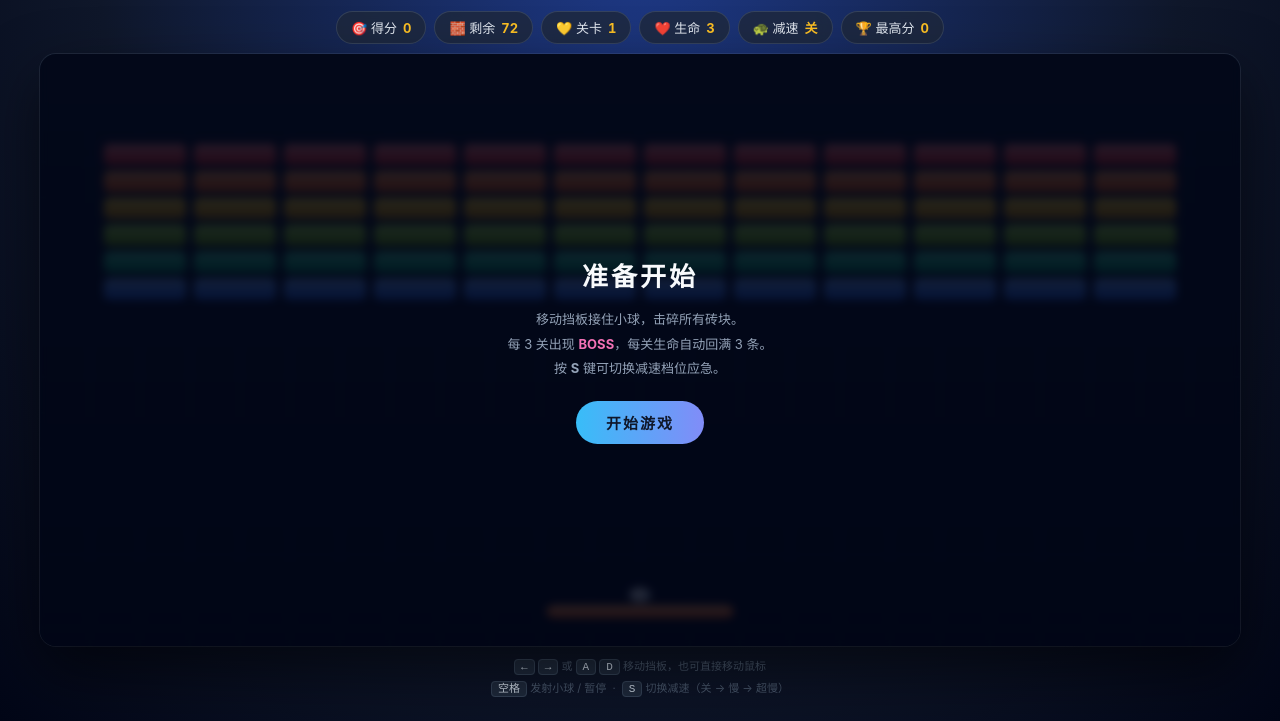
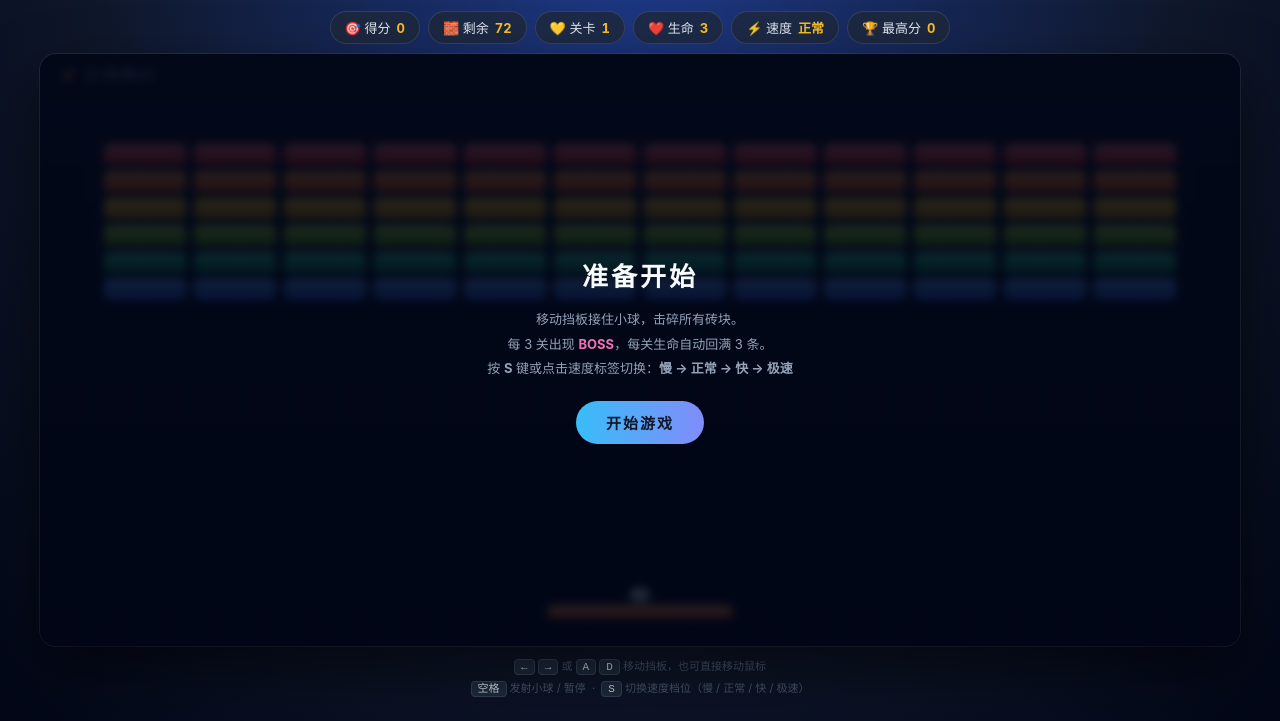
Before and after one commit to Yuu-uul/brick-game, a plain HTML site: page index.html in a window 1280 px wide. Shown: the part 79-800 px from the top of the page. Drawn offline with Linux system fonts and the light colour scheme.

```diff
--- a/index.html
+++ b/index.html
@@ -48,11 +48,14 @@
     gap: 6px;
     backdrop-filter: blur(8px);
     transition: all .25s;
+    cursor: pointer;
+    user-select: none;
   }
 
   .pill b { color: #fbbf24; font-variant-numeric: tabular-nums; }
   .pill.record { border-color: #f59e0b; box-shadow: 0 0 14px rgba(245,158,11,.45); }
   .pill.slow-on { border-color: #a3e635; color: #a3e635; }
+  .pill.fast-on { border-color: #f87171; color: #f87171; box-shadow: 0 0 14px rgba(248,113,113,.4); }
 
   .stage {
     position: relative;
@@ -124,7 +127,7 @@
   <div class="pill">🧱 剩余 <b id="left">0</b></div>
   <div class="pill">💛 关卡 <b id="level">1</b></div>
   <div class="pill">❤️ 生命 <b id="lives">3</b></div>
-  <div class="pill" id="slowPill">🐢 减速 <b id="slowState">关</b></div>
+  <div class="pill" id="speedPill">⚡ 速度 <b id="speedState">正常</b></div>
   <div class="pill" id="bestPill">🏆 最高分 <b id="best">0</b></div>
 </div>
 
@@ -133,14 +136,14 @@
 
   <div class="overlay" id="overlay">
     <h2 id="ovTitle">准备开始</h2>
-    <p id="ovText">移动挡板接住小球，击碎所有砖块。<br>每 3 关出现 <b style="color:#f472b6">BOSS</b>，每关生命自动回满 3 条。<br>按 <b>S</b> 键可切换减速档位应急。</p>
+    <p id="ovText">移动挡板接住小球，击碎所有砖块。<br>每 3 关出现 <b style="color:#f472b6">BOSS</b>，每关生命自动回满 3 条。<br>按 <b>S</b> 键或点击速度标签切换：<b>慢 → 正常 → 快 → 极速</b></p>
     <button class="btn" id="ovBtn">开始游戏</button>
   </div>
 </div>
 
 <footer>
   <kbd>←</kbd> <kbd>→</kbd> 或 <kbd>A</kbd> <kbd>D</kbd> 移动挡板，也可直接移动鼠标<br>
-  <kbd>空格</kbd> 发射小球 / 暂停 &nbsp;·&nbsp; <kbd>S</kbd> 切换减速（关 → 慢 → 超慢）
+  <kbd>空格</kbd> 发射小球 / 暂停 &nbsp;·&nbsp; <kbd>S</kbd> 切换速度档位（慢 / 正常 / 快 / 极速）
 </footer>
 
 <script>
@@ -164,10 +167,10 @@
     ballR: 9,
     paddleW: 150,
     paddleH: 15,
-    baseSpeed: 3.2,
-    maxSpeed: 6.5,
-    speedUp: 0.06,
-    paddleSpeed: 12,
+    baseSpeed: 6.0,
+    maxSpeed: 13,
+    speedUp: 0.12,
+    paddleSpeed: 20,
     lives: 3
   };
 
@@ -176,13 +179,13 @@
     h: 62,
     y: 100,
     hpPerLevel: 30,
-    moveSpeed: 2.2,
-    fireInterval: 95,
-    bulletSpeed: 3.6,
+    moveSpeed: 4.2,
+    fireInterval: 55,
+    bulletSpeed: 6.5,
     phases: [
       { at: 0.66, speed: 1.0, fire: 1.0 },
-      { at: 0.33, speed: 1.5, fire: 0.7 },
-      { at: 0,    speed: 2.1, fire: 0.45 }
+      { at: 0.33, speed: 1.6, fire: 0.7 },
+      { at: 0,    speed: 2.3, fire: 0.45 }
     ]
   };
 
@@ -206,10 +209,10 @@
   let shake = 0, bossShake = 0;
   let bossDefeated = false;
 
-  // 减速档位
-  const SPEED_LEVELS = [1, 0.75, 0.55];
-  const SPEED_NAMES = ['关', '慢', '超慢'];
-  let speedIdx = 0;
+  // 速度档位：慢 / 正常 / 快 / 极速
+  const SPEED_LEVELS = [0.7, 1, 1.45, 1.9];
+  const SPEED_NAMES  = ['慢', '正常', '快', '极速'];
+  let speedIdx = 1;   // 默认「正常」
 
   best = +(localStorage.getItem('bb_best') || 0);
   document.getElementById('best').textContent = best;
@@ -252,7 +255,7 @@
   }
 
   function spawnBall() {
-    const speed = Math.min(CFG.baseSpeed + (level - 1) * 0.25, CFG.maxSpeed);
+    const speed = Math.min(CFG.baseSpeed + (level - 1) * 0.5, CFG.maxSpeed);
     balls = [{
       x: paddle.x + paddle.w / 2,
       y: paddle.y - CFG.ballR - 2,
@@ -285,15 +288,21 @@
     powerups = [];
   }
 
+  // ---------- 速度切换 ----------
+  function cycleSpeed() {
+    speedIdx = (speedIdx + 1) % SPEED_LEVELS.length;
+    const name = SPEED_NAMES[speedIdx];
+    document.getElementById('speedState').textContent = name;
+    const pill = document.getElementById('speedPill');
+    pill.classList.toggle('slow-on', speedIdx === 0);
+    pill.classList.toggle('fast-on', speedIdx >= 2);
+  }
+
   // ---------- 输入 ----------
   addEventListener('keydown', e => {
     keys[e.code] = true;
 
-    if (e.code === 'KeyS') {
-      speedIdx = (speedIdx + 1) % SPEED_LEVELS.length;
-      document.getElementById('slowState').textContent = SPEED_NAMES[speedIdx];
-      document.getElementById('slowPill').classList.toggle('slow-on', speedIdx > 0);
-    }
+    if (e.code === 'KeyS') cycleSpeed();
 
     if (e.code === 'Space') {
       e.preventDefault();
@@ -315,6 +324,8 @@
     if (state === 'play') { balls.forEach(b => b.stuck = false); state = 'run'; }
   });
 
+  document.getElementById('speedPill').addEventListener('click', cycleSpeed);
+
   document.getElementById('ovBtn').addEventListener('click', () => {
     document.getElementById('overlay').classList.add('hidden');
     document.getElementById('bestPill').classList.remove('record');
@@ -335,7 +346,7 @@
 
     if (targetX !== null) {
       const dest = Math.max(0, Math.min(W - paddle.w, targetX - paddle.w / 2));
-      paddle.x += (dest - paddle.x) * 0.35;
+      paddle.x += (dest - paddle.x) * 0.4;
     }
     paddle.x = Math.max(0, Math.min(W - paddle.w, paddle.x));
 
@@ -347,7 +358,7 @@
 
     // 道具
     powerups = powerups.filter(p => {
-      p.y += 3 * T;
+      p.y += 5.5 * T;
       if (p.y > paddle.y - 10 && p.y < paddle.y + paddle.h + 10 &&
           p.x > paddle.x - 12 && p.x < paddle.x + paddle.w + 12) {
         applyPower(p.type);
@@ -362,7 +373,7 @@
     // ---------- Boss ----------
     if (boss) {
       if (boss.entering) {
-        boss.y += 3 * T;
+        boss.y += 4 * T;
         if (boss.y >= BOSS.y) { boss.y = BOSS.y; boss.entering = false; }
       } else {
         const ratio = boss.hp / boss.maxHp;
@@ -397,7 +408,10 @@
       });
     }
 
-    // ---------- 小球 ----------
+    // ---------- 小球（子步进防穿透）----------
+    const steps = T > 1.2 ? 2 : 1;
+    const sT = T / steps;
+
     balls.forEach(ball => {
       if (ball.stuck) {
         ball.x = paddle.x + paddle.w / 2;
@@ -405,14 +419,15 @@
         return;
       }
 
+      for (let s = 0; s < steps; s++) {
         const spd = Math.hypot(ball.vx, ball.vy);
         if (spd > CFG.maxSpeed) {
           ball.vx = ball.vx / spd * CFG.maxSpeed;
           ball.vy = ball.vy / spd * CFG.maxSpeed;
         }
 
-      ball.x += ball.vx * T;
-      ball.y += ball.vy * T;
+        ball.x += ball.vx * sT;
+        ball.y += ball.vy * sT;
 
         if (ball.x < ball.r) { ball.x = ball.r; ball.vx *= -1; }
         if (ball.x > W - ball.r) { ball.x = W - ball.r; ball.vx *= -1; }
@@ -485,6 +500,7 @@
             break;
           }
         }
+      }
     });
 
     // 掉球
@@ -516,7 +532,7 @@
       bossBullets.push({ x: cx, y: cy, vx: 0, vy: BOSS.bulletSpeed });
     } else if (phase === 1) {
       for (let i = -1; i <= 1; i++) {
-        bossBullets.push({ x: cx, y: cy, vx: i * 1.6, vy: BOSS.bulletSpeed });
+        bossBullets.push({ x: cx, y: cy, vx: i * 2.2, vy: BOSS.bulletSpeed });
       }
     } else {
       const tx = paddle.x + paddle.w / 2;
@@ -526,8 +542,8 @@
         vx: Math.cos(ang) * BOSS.bulletSpeed * 1.2,
         vy: Math.sin(ang) * BOSS.bulletSpeed * 1.2
       });
-      bossBullets.push({ x: boss.x + 10, y: cy, vx: -1.2, vy: BOSS.bulletSpeed });
-      bossBullets.push({ x: boss.x + boss.w - 10, y: cy, vx: 1.2, vy: BOSS.bulletSpeed });
+      bossBullets.push({ x: boss.x + 10, y: cy, vx: -1.8, vy: BOSS.bulletSpeed });
+      bossBullets.push({ x: boss.x + boss.w - 10, y: cy, vx: 1.8, vy: BOSS.bulletSpeed });
     }
   }
 
@@ -759,8 +775,17 @@
     roundRect(paddle.x + 4, paddle.y + 3, paddle.w - 8, 4, 2);
     ctx.fill();
 
-    // 小球
+    // 小球（带拖尾）
     balls.forEach(b => {
+      const trail = 0.35 * SPEED_LEVELS[speedIdx];
+      ctx.strokeStyle = 'rgba(255,255,255,0.25)';
+      ctx.lineWidth = b.r * 1.4;
+      ctx.lineCap = 'round';
+      ctx.beginPath();
+      ctx.moveTo(b.x, b.y);
+      ctx.lineTo(b.x - b.vx * trail, b.y - b.vy * trail);
+      ctx.stroke();
+
       const sg = ctx.createRadialGradient(b.x - 3, b.y - 3, 1, b.x, b.y, b.r);
       sg.addColorStop(0, '#ffffff');
       sg.addColorStop(1, '#94a3b8');
@@ -770,12 +795,13 @@
       ctx.fill();
     });
 
-    if (speedIdx > 0) {
-      ctx.fillStyle = 'rgba(163, 230, 53, 0.85)';
+    // 速度角标
+    const sName = SPEED_NAMES[speedIdx];
+    ctx.fillStyle = speedIdx >= 2 ? 'rgba(248,113,113,0.9)' :
+                    speedIdx === 0 ? 'rgba(163,230,53,0.85)' : 'rgba(148,163,184,0.7)';
     ctx.font = 'bold 14px sans-serif';
     ctx.textAlign = 'left';
-      ctx.fillText('🐢 ' + SPEED_NAMES[speedIdx] + '模式', 14, 28);
-    }
+    ctx.fillText((speedIdx >= 2 ? '🔥 ' : '⚡ ') + sName + '模式', 14, 28);
 
     if (state === 'play') {
       ctx.fillStyle = 'rgba(226, 232, 240, 0.75)';
```
Lines whose indentation alone changed are shown as unchanged.
